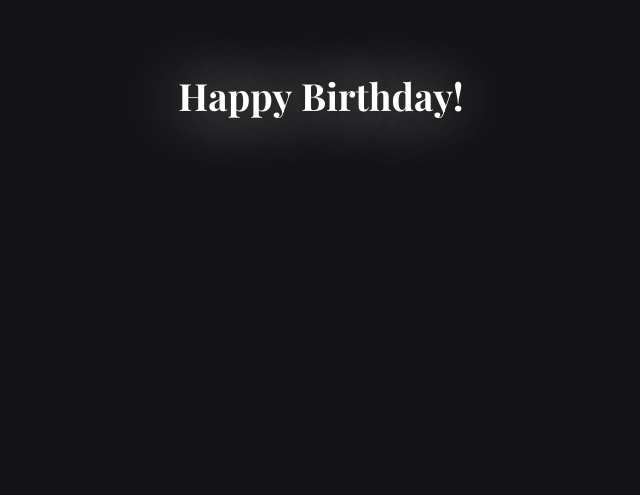
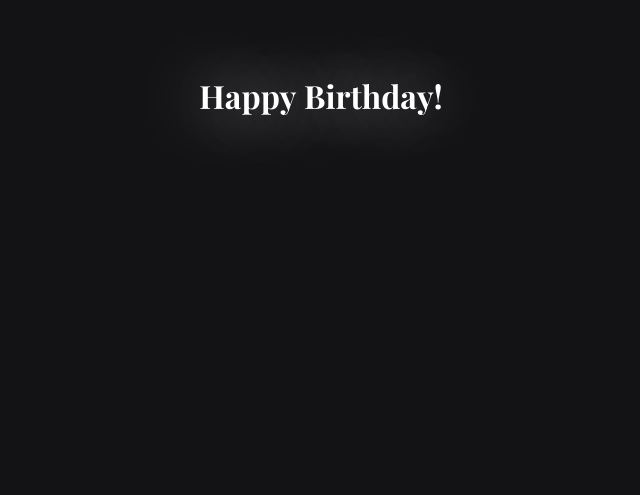
Before and after one commit to Bogdantuz/GrandpaBirthday, a plain HTML site: page index.html in a window 1280 px wide. Shown: the part 305-800 px from the top of the page, without its empty margins (319-959 px from the left). Drawn offline with nearby package versions, Linux system fonts and the light colour scheme; a web font is replaced by a local one.

Commit message:
second decreasing text size

```diff
--- a/style.css
+++ b/style.css
@@ -23,7 +23,7 @@ section {
 a {
     position: relative;
     margin: 0;
-    font-size: 37.5px;
+    font-size: 32px;
     transition:
         filter cubic-bezier(1, 0.0001, 0.0001, 0.0001) 0.3s,
         top cubic-bezier(1, 0.05, 0.001, 0.001) 0.6s,
```
